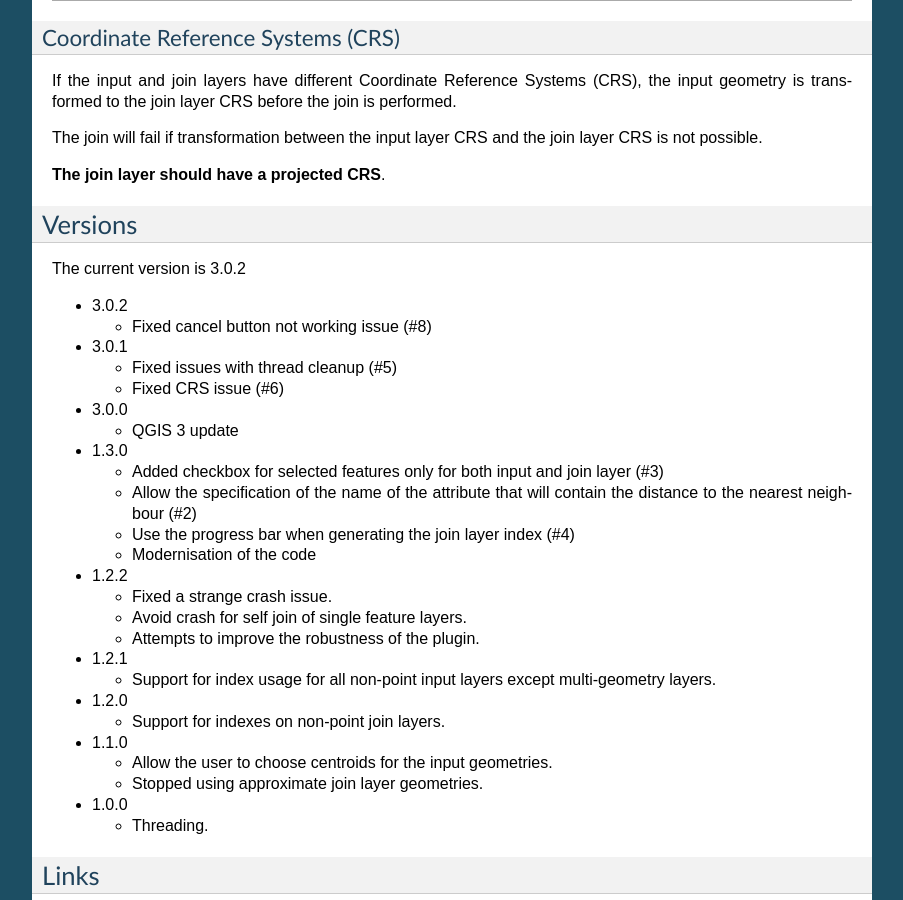
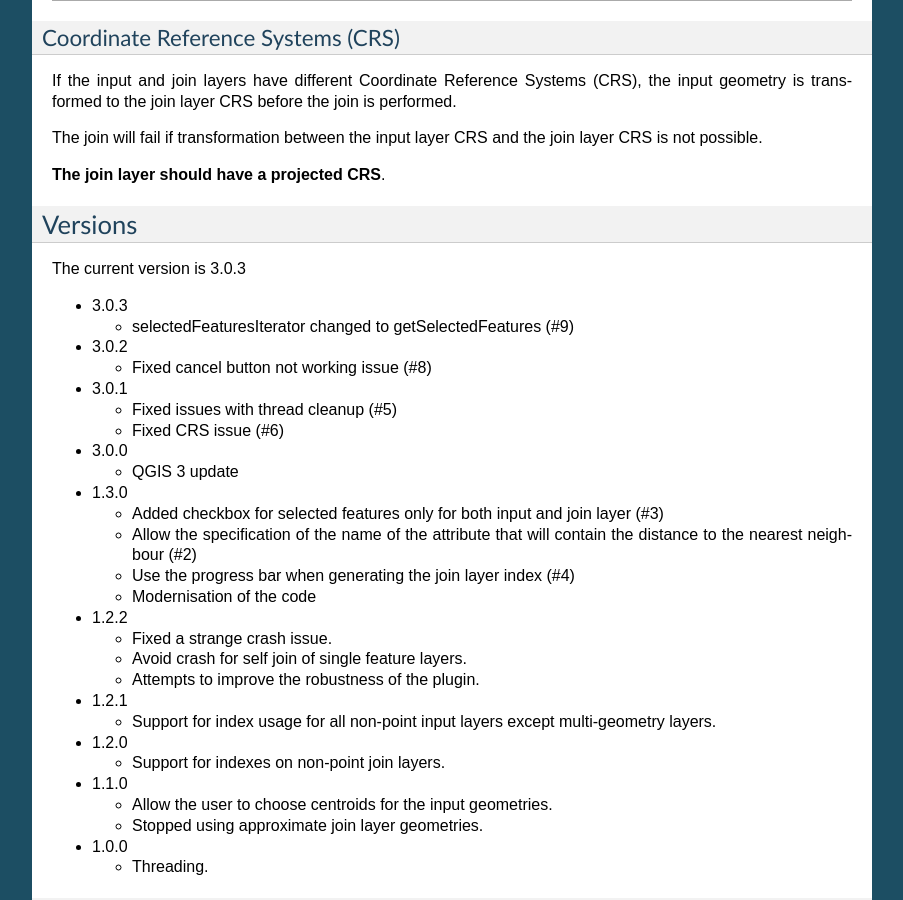
Before and after one commit to havatv/qgisnnjoinplugin, a Sphinx documentation site: the page built from help/source/index.rst, in a window 1280 px wide and 900 px high, scrolled down 2514 px. Shown: the whole window, without its empty margins (198-1101 px from the left). Built offline with Sphinx 7.4.7, drawn with Linux system fonts in a browser that asks for light colours; formulas are drawn with MathJax 3.

Commit message:
Changed version to 3.0.3

```diff
--- a/help/source/index.rst
+++ b/help/source/index.rst
@@ -215,7 +215,11 @@ the join layer CRS is not possible.
 
 Versions
 ===============
-The current version is 3.0.2
+The current version is 3.0.3
+
+- 3.0.3
+
+  - selectedFeaturesIterator changed to getSelectedFeatures (#9)
 
 - 3.0.2
 
```
